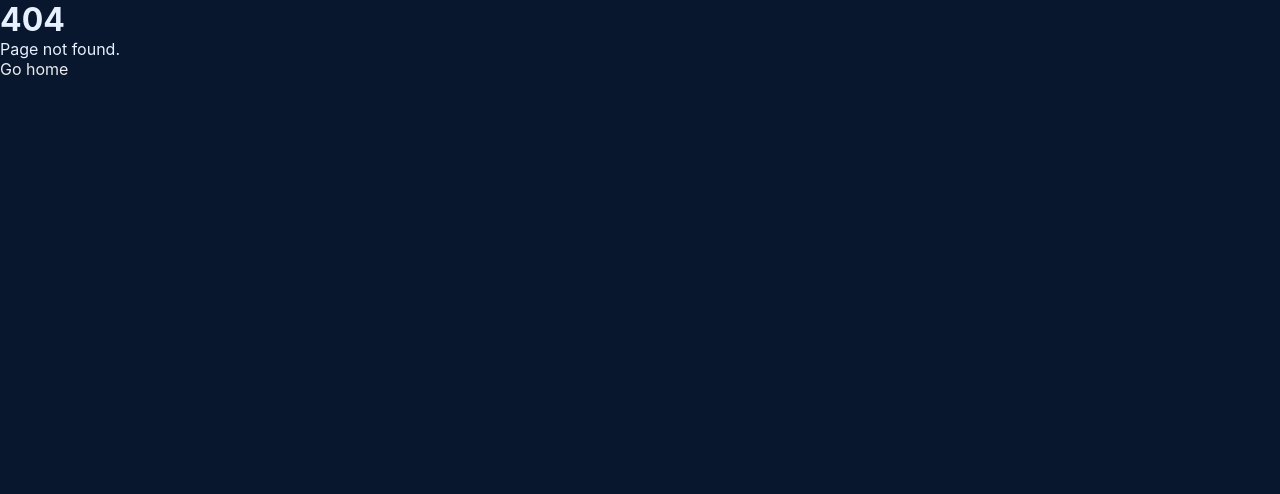
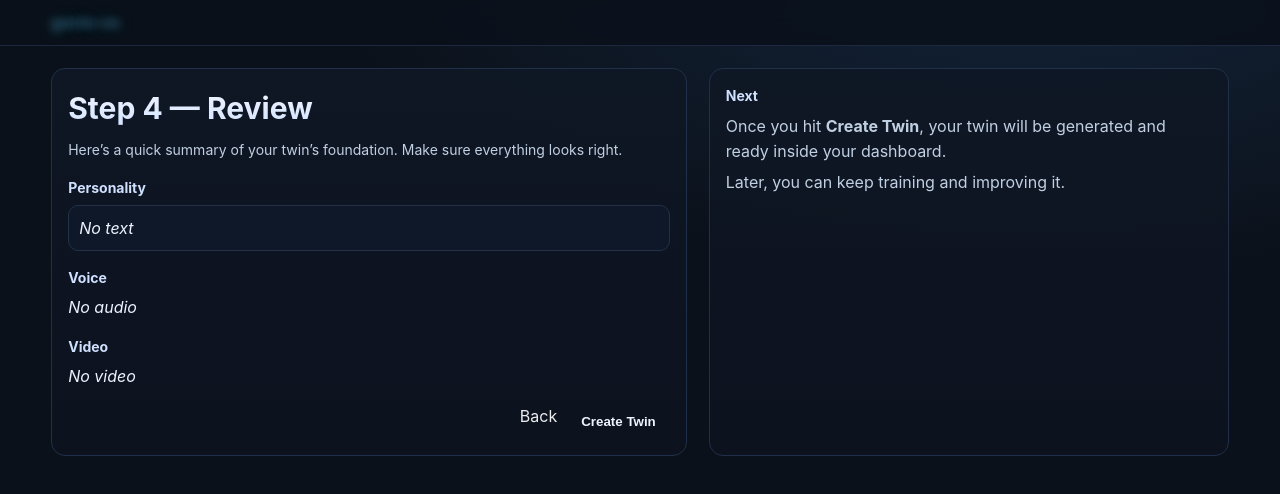
Before and after one commit to genio-ai/genio-os, a Next.js app: page /onboarding/review in a window 1280 px wide. Before the commit this address had no page. Shown: the top 494 px of the page. Built offline with nearby package versions, Linux system fonts and the light colour scheme.

Commit message:
Create review.js

```diff
--- /dev/null
+++ b/pages/onboarding/review.js
@@ -0,0 +1,130 @@
+// File: pages/onboarding/review.js
+import { useEffect, useState } from "react";
+import Head from "next/head";
+import Link from "next/link";
+import { useRouter } from "next/router";
+
+const DRAFT_KEY = "twin_ob_draft";
+
+export default function Review() {
+  const router = useRouter();
+  const [draft, setDraft] = useState({});
+
+  useEffect(() => {
+    try {
+      const d = JSON.parse(localStorage.getItem(DRAFT_KEY) || "{}");
+      setDraft(d);
+    } catch {}
+  }, []);
+
+  const createTwin = () => {
+    // TODO: send draft to backend API instead of localStorage
+    localStorage.removeItem(DRAFT_KEY);
+    router.push("/dashboard");
+  };
+
+  return (
+    <>
+      <Head>
+        <title>AI Lab — Review</title>
+        <meta name="description" content="Step 4 — Review and finalize your digital twin." />
+      </Head>
+
+      <header className="hdr">
+        <div className="container nav">
+          <Link href="/" className="brand" aria-label="genio os">
+            <span className="brand-name brand-neon">genio os</span>
+          </Link>
+          <div className="stepper" aria-label="Progress">
+            <span className="dot on" />
+            <span className="dot on" />
+            <span className="dot on" />
+            <span className="dot on" />
+          </div>
+        </div>
+      </header>
+
+      <main className="container grid">
+        <section className="card form">
+          <h1>Step 4 — Review</h1>
+          <p className="muted">Here’s a quick summary of your twin’s foundation. Make sure everything looks right.</p>
+
+          <div className="summary">
+            <h3>Personality</h3>
+            <p className="text">{draft.about || <em>No text</em>}</p>
+
+            <h3>Voice</h3>
+            {draft.voiceUrl ? <audio controls src={draft.voiceUrl} /> : <em>No audio</em>}
+            {draft.voiceSec ? <p className="meta">{draft.voiceSec}s</p> : null}
+
+            <h3>Video</h3>
+            {draft.videoUrl ? <video controls src={draft.videoUrl} /> : <em>No video</em>}
+            {draft.videoSec ? <p className="meta">{draft.videoSec}s</p> : null}
+            {draft.videoCover && <img src={draft.videoCover} alt="Cover frame" className="cover" />}
+          </div>
+
+          <div className="actions">
+            <Link className="btn ghost" href="/onboarding/video">Back</Link>
+            <button className="btn btn-neon" onClick={createTwin}>Create Twin</button>
+          </div>
+        </section>
+
+        <aside className="card tips">
+          <h3>Next</h3>
+          <p>Once you hit <strong>Create Twin</strong>, your twin will be generated and ready inside your dashboard.</p>
+          <p>Later, you can keep training and improving it.</p>
+        </aside>
+      </main>
+
+      <style jsx>{`
+        :root{
+          --bg:#0a1018; --card:#0f1725; --muted:#a7b7c8; --text:#edf3ff;
+          --neon1:#20E3B2; --neon2:#6FC3FF; --ink:#071018;
+        }
+        .container{width:min(1200px,92%); margin-inline:auto}
+        a{color:inherit; text-decoration:none}
+
+        /* Header */
+        .hdr{position:sticky; top:0; z-index:50; backdrop-filter:saturate(150%) blur(10px); background:#0b111add; border-bottom:1px solid #1b2840}
+        .nav{display:flex; align-items:center; justify-content:space-between; gap:12px; padding:10px 0}
+        .brand-name{font-weight:800; letter-spacing:.2px}
+        .brand-neon{
+          background:linear-gradient(135deg, var(--neon1), var(--neon2));
+          -webkit-background-clip:text; -webkit-text-fill-color:transparent;
+          text-shadow:0 0 8px rgba(111,195,255,.35),0 0 18px rgba(32,227,178,.22);
+        }
+        .stepper{display:flex; gap:8px; align-items:center}
+        .dot{width:8px; height:8px; border-radius:50%; background:#263a59; opacity:.5}
+        .dot.on{opacity:1; background:linear-gradient(135deg, var(--neon1), var(--neon2))}
+
+        /* Layout */
+        main.container.grid{display:grid; grid-template-columns:1.1fr .9fr; gap:22px; padding:22px 0 56px}
+        @media (max-width:980px){ main.container.grid{grid-template-columns:1fr} }
+
+        .card{border:1px solid #20304a; background:linear-gradient(180deg, rgba(15,23,37,.92), rgba(12,18,30,.92)); border-radius:14px; padding:16px}
+        .form h1{margin:0 0 8px; font-size:clamp(22px,4vw,30px); background:linear-gradient(180deg,#f4f8ff 0%, #cfe0ff 100%); -webkit-background-clip:text; color:transparent;}
+        .muted{color:#c0d0e2; font-size:14px}
+
+        .summary h3{margin:16px 0 6px; font-size:14px; color:#cfe0ff}
+        .summary p.text{white-space:pre-wrap; background:#0f1828; padding:10px; border-radius:10px; border:1px solid #223145}
+        .summary audio,.summary video{display:block; margin:6px 0; max-width:100%}
+        .summary .meta{font-size:12px; color:#9fb5d1; margin:0 0 10px}
+        .cover{max-width:240px; display:block; margin:8px 0; border-radius:10px; border:1px solid #223145}
+
+        .actions{display:flex; gap:10px; justify-content:flex-end; margin-top:16px}
+        .btn{display:inline-flex; align-items:center; justify-content:center; border-radius:12px; cursor:pointer; padding:10px 14px; font-weight:700; border:1px solid #223145; background:#0f1828; color:#edf3ff}
+        .btn.btn-neon{border:none; background:linear-gradient(135deg, var(--neon1), var(--neon2)); color:var(--ink)}
+        .btn.ghost{background:#0f1828; border-style:dashed}
+
+        .tips h3{margin:0 0 8px; font-size:14px; color:#cfe0ff}
+        .tips p{color:#c0d0e2; margin:0 0 6px}
+      `}</style>
+      <style jsx global>{`
+        body{
+          margin:0; font:16px/1.55 Inter, system-ui, -apple-system, Segoe UI, Roboto, Arial, sans-serif;
+          color:#edf3ff; background:radial-gradient(1200px 600px at 80% -10%, #14263d 0%, #0b111a 60%), #0b111a;
+        }
+      `}</style>
+    </>
+  );
+}
```
